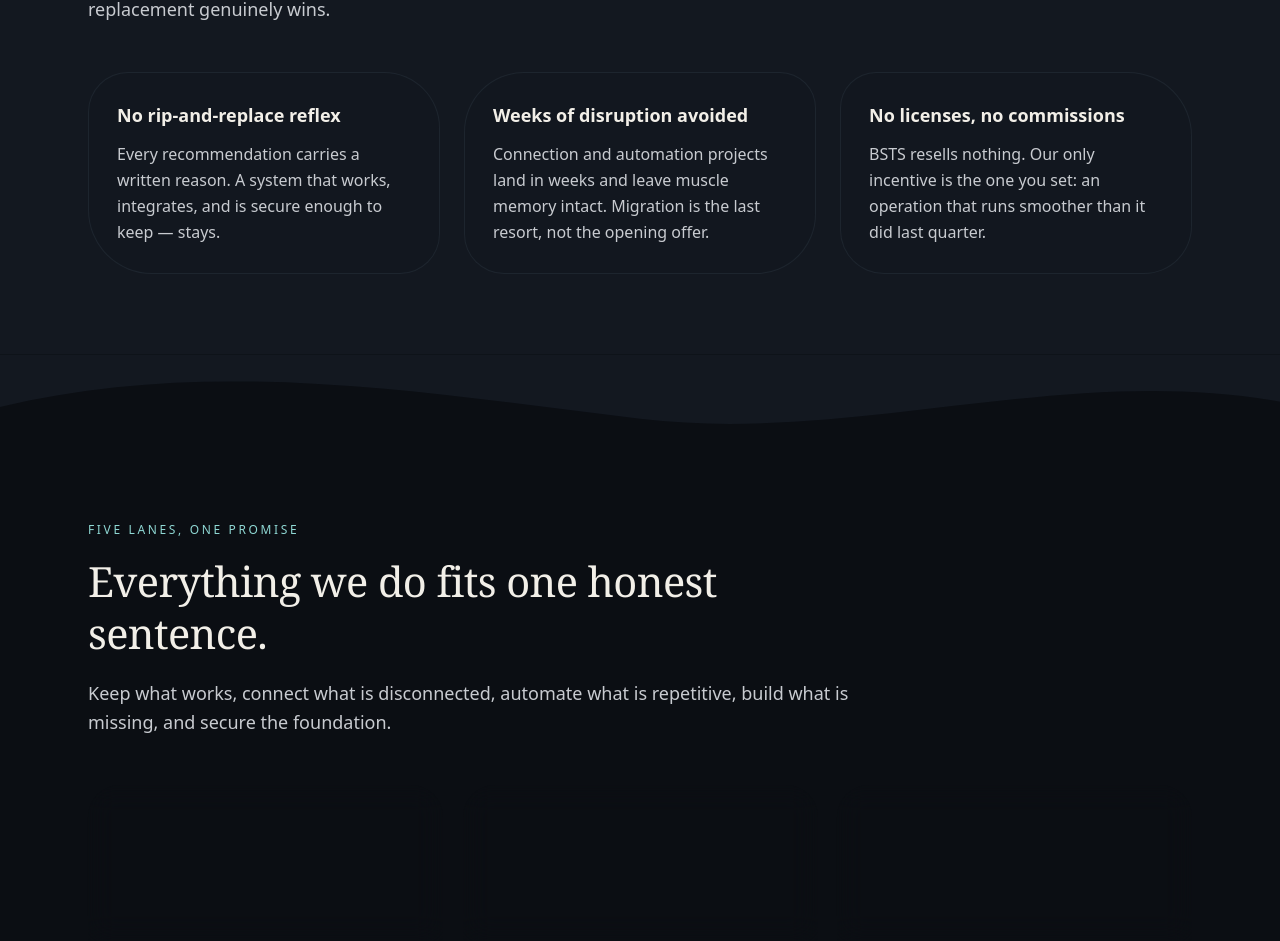
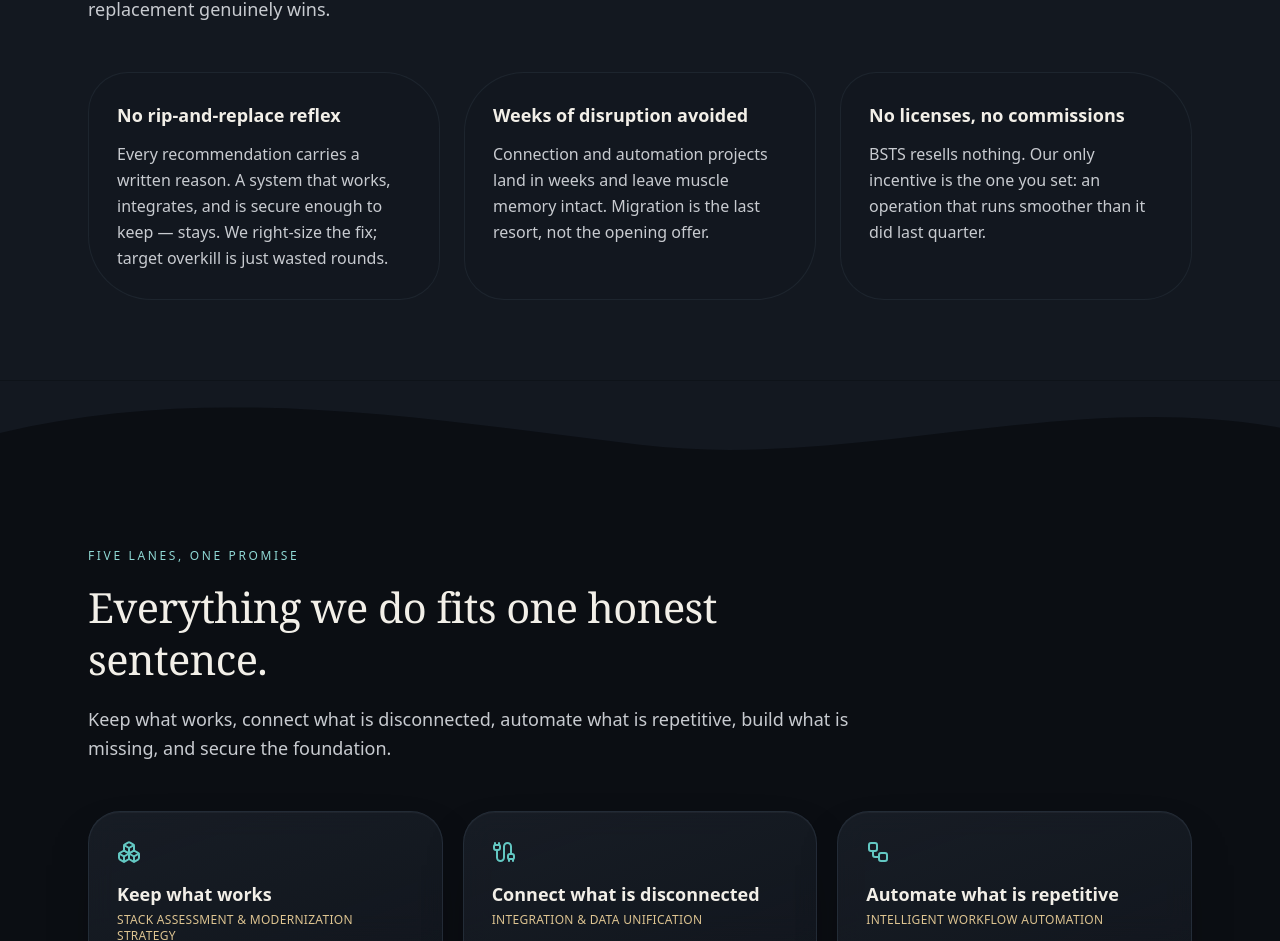
Before and after one commit to Bevier19jac/bsts, a Next.js app: page / in a window 1280 px wide. Shown: the part 1250-2191 px from the top of the page. Built offline with nearby package versions, Linux system fonts and the light colour scheme.

Commit message:
Homepage: gunnery voice — 'target overkill is just wasted rounds' on no-rip-and-replace
Co-Authored-By: Claude Opus 4.8 <noreply@anthropic.com>
Claude-Session: https://claude.ai/code/session_01Tanrng3qAbf8d49TYFnHYg

```diff
--- a/src/app/(marketing)/page.tsx
+++ b/src/app/(marketing)/page.tsx
@@ -87,7 +87,7 @@ export default function HomePage() {
               {[
                 {
                   title: "No rip-and-replace reflex",
-                  body: "Every recommendation carries a written reason. A system that works, integrates, and is secure enough to keep — stays.",
+                  body: "Every recommendation carries a written reason. A system that works, integrates, and is secure enough to keep — stays. We right-size the fix; target overkill is just wasted rounds.",
                 },
                 {
                   title: "Weeks of disruption avoided",
```
